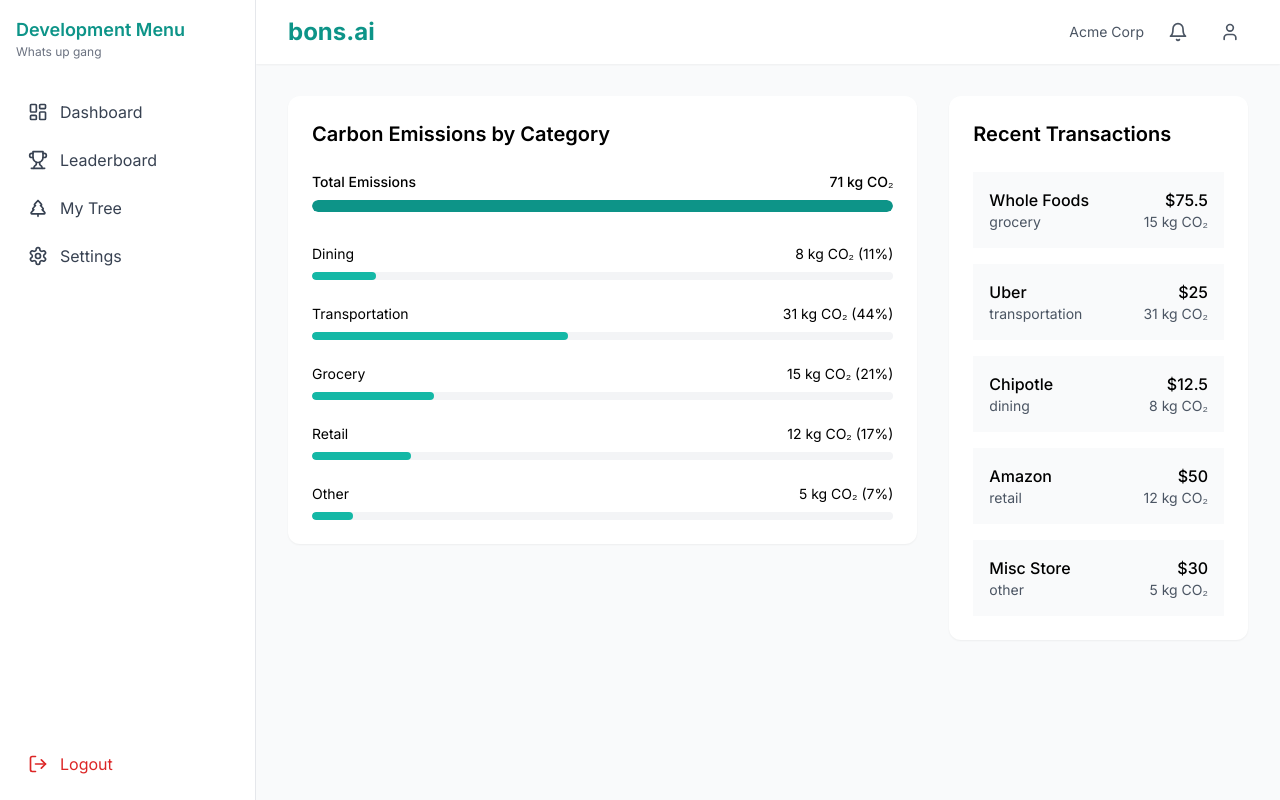
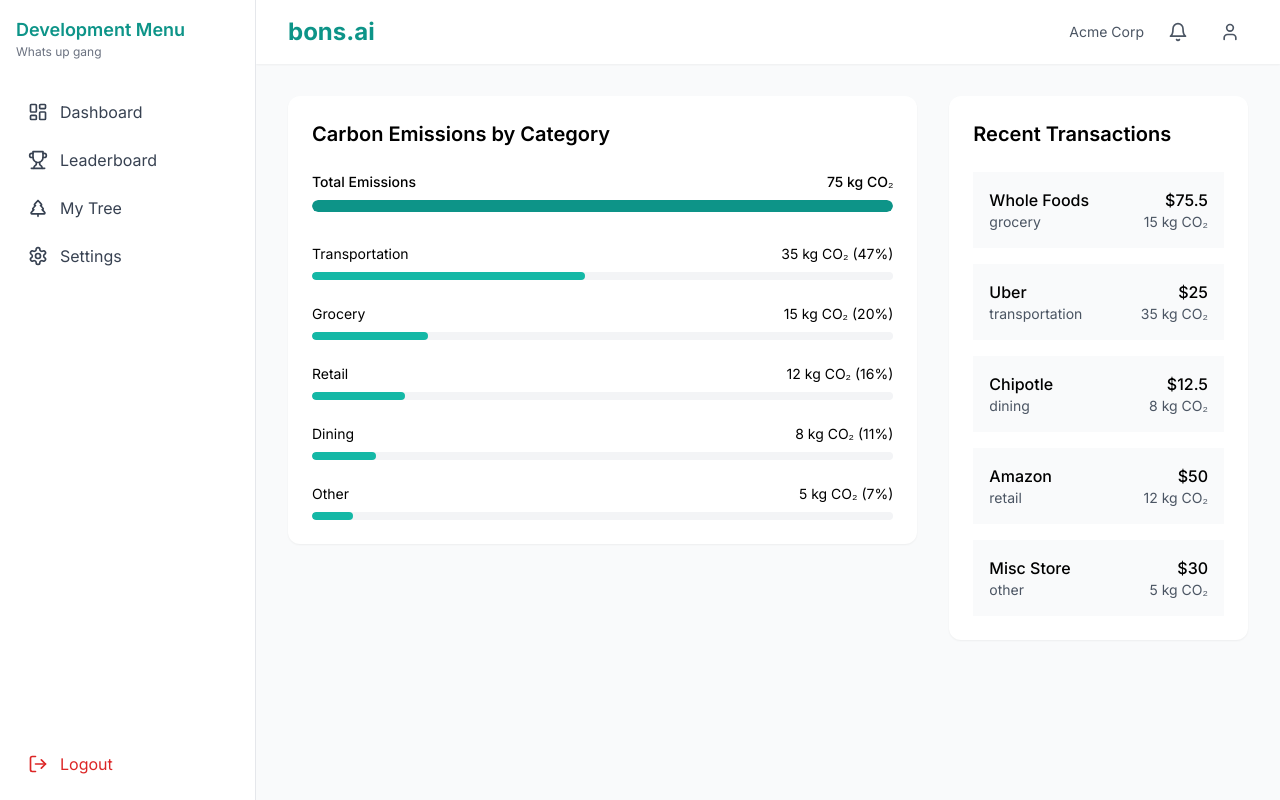
Before and after one commit to clemygw/bons.ai, a React (Vite) app in the folder frontend/: page /dashboard in a window 1280 px wide. Built offline with nearby package versions, Linux system fonts and the light colour scheme.

Commit message:
Organizes categories based on size

```diff
--- a/frontend/src/pages/Dashboard.jsx
+++ b/frontend/src/pages/Dashboard.jsx
@@ -24,7 +24,7 @@ const mockTransactions = [
     category: "transportation",
     merchant: "Uber",
     date: "2024-02-19",
-    co2Emissions: 31,
+    co2Emissions: 35,
     items: [
       { name: "Ride to work", price: 25.0, quantity: 1 },
     ],
@@ -93,12 +93,17 @@ const Dashboard = () => {
       total += transaction.co2Emissions
     })
 
-    return {
-      categoryEmissions: Object.entries(categories).map(([name, emissions]) => ({
+    // Create array of category data and sort by emissions (highest first)
+    const sortedCategoryEmissions = Object.entries(categories)
+      .map(([name, emissions]) => ({
         name: name.charAt(0).toUpperCase() + name.slice(1), // Capitalize first letter
         emissions,
         percentage: total > 0 ? Math.round((emissions / total) * 100) : 0
-      })),
+      }))
+      .sort((a, b) => b.emissions - a.emissions)
+
+    return {
+      categoryEmissions: sortedCategoryEmissions,
       totalEmissions: total
     }
   }, [])
@@ -151,7 +156,7 @@ const Dashboard = () => {
                   </div>
                 </div>
 
-                {/* Category Emissions */}
+                {/* Category Emissions - Sorted by size */}
                 <div className="space-y-6">
                   {categoryEmissions.map((category) => (
                     <div key={category.name} className="space-y-2">
```
